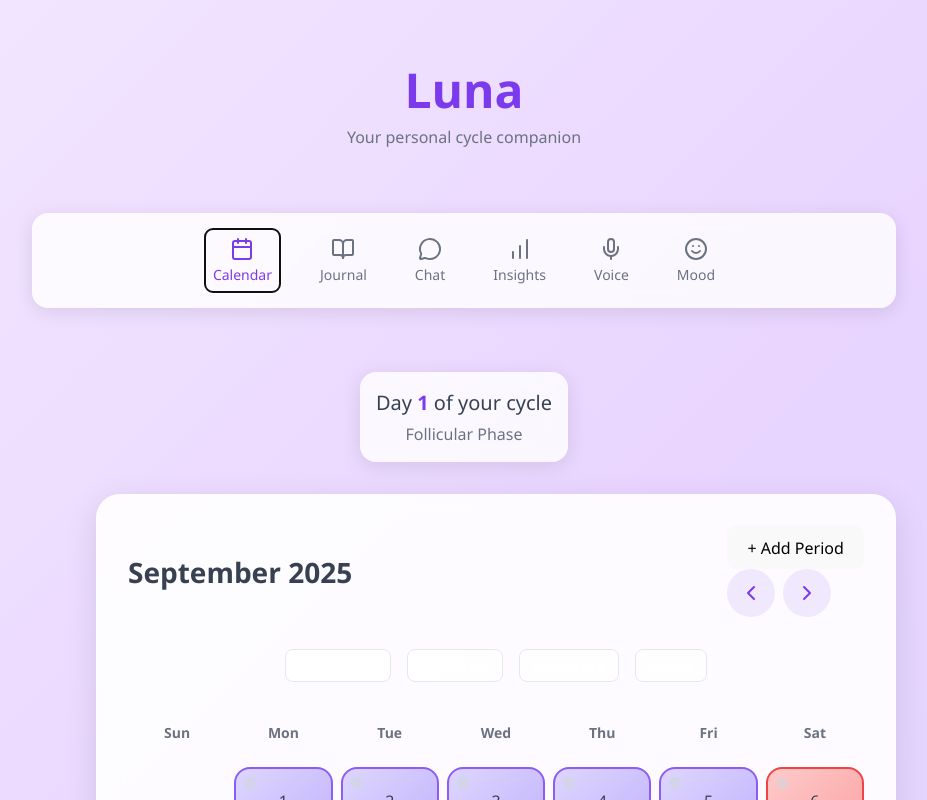
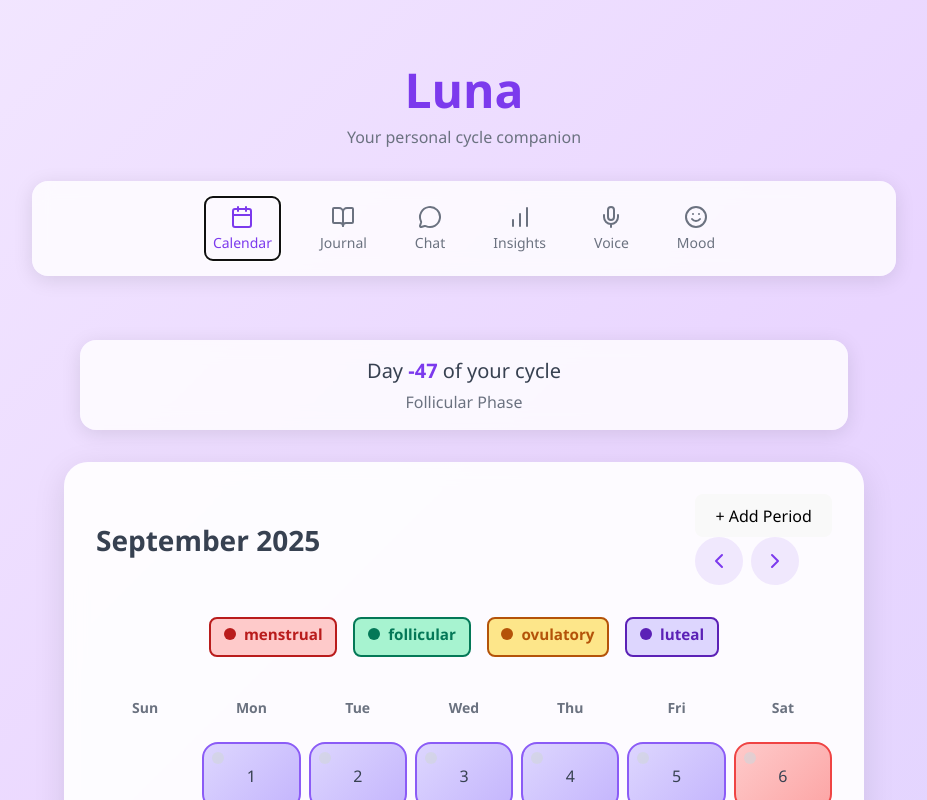
Before and after one commit to booknut123/hackmit-2025, a React (Vite) app: page / in a window 1280 px wide. Both pictures are taken after a click on the button "Calendar". Shown: the top 800 px of the page, without its empty margins (176-1103 px from the left). Built offline with nearby package versions, Linux system fonts and the light colour scheme.

Commit message:
worked on home page formatting and icons

```diff
--- a/src/components/homepage/Homepage.css
+++ b/src/components/homepage/Homepage.css
@@ -11,29 +11,15 @@ body {
 .page-container {
     display: flex;
     flex-direction: column;
-    align-items: center;
+    align-items: center; /* Centers all sections */
     padding: 2rem;
     min-height: 100vh;
 }
 
-/* Header */
-.page-title {
-    font-size: 3rem;
-    font-weight: 700;
-    color: #7c3aed;
-    margin-bottom: 0.5rem;
-    text-align: center;
-}
-
-.page-subtitle {
-    font-size: 1rem;
-    color: #6b7280;
-    margin-bottom: 2rem;
-    text-align: center;
-}
-
 /* Cycle status display */
 .cycle-status {
+    width: 100%;
+    max-width: 800px;
     text-align: center;
     margin-bottom: 2rem;
     padding: 1rem;
@@ -60,59 +46,13 @@ body {
     font-weight: 500;
 }
 
-/* Navigation tabs */
-.nav-tabs {
-    display: flex;
-    justify-content: center;
-    gap: 2rem;
-    margin-bottom: 2rem;
-    background: rgba(255, 255, 255, 0.8);
-    backdrop-filter: blur(10px);
-    padding: 1rem 2rem;
-    border-radius: 1rem;
-    box-shadow: 0 4px 20px rgba(0, 0, 0, 0.1);
-}
-
-.tab {
+/* Cycle form */
+.cycle-form {
     display: flex;
     flex-direction: column;
-    align-items: center;
-    background: none;
-    border: none;
-    font-size: 0.875rem;
-    font-weight: 500;
-    color: #6b7280;
-    padding: 0.5rem;
-    cursor: pointer;
-    transition: all 0.3s ease;
-}
-
-.tab:hover {
-    color: #7c3aed;
-}
-
-.tab.active {
-    color: #7c3aed;
-}
-
-.tab svg {
-    width: 1.5rem;
-    height: 1.5rem;
-    margin-bottom: 0.25rem;
-}
-.cycle-form,
-.calendar-card,
-.journal-details {
+    gap: 1rem;
+    width: 100%;
     max-width: 800px;
-    width: 100%;
-    margin-left: auto;
-    margin-right: auto;
-}
-
-/* Cycle form */
-.cycle-form {
-    display: flex; /* Hidden by default, can be shown when needed */
-    gap: 1rem;
     margin-bottom: 2rem;
     padding: 1rem;
     background: rgba(255, 255, 255, 0.8);
@@ -153,13 +93,14 @@ body {
 
 /* Calendar card */
 .calendar-card {
-    max-width: 800px;
     width: 100%;
+    max-width: 800px; /* Matches cycle-status and other sections */
     background: rgba(255, 255, 255, 0.9);
     backdrop-filter: blur(10px);
     border-radius: 1.5rem;
     box-shadow: 0 8px 32px rgba(0, 0, 0, 0.1);
     padding: 2rem;
+    margin-bottom: 2rem;
 }
 
 /* Calendar header */
@@ -200,8 +141,8 @@ body {
     background: rgba(124, 58, 237, 0.2);
     transform: scale(1.05);
 }
-
 /* Phase legend */
+/* Phase legend container */
 .calendar-legend {
     display: flex;
     gap: 1rem;
@@ -210,30 +151,57 @@ body {
     flex-wrap: wrap;
 }
 
+/* Legend badges: lighter background with border and dot inline */
 .badge {
-    display: flex;
-    align-items: center;
-    gap: 0.5rem;
-    padding: 0.5rem 1rem;
+    display: inline-flex;        /* keeps text and dot on the same line */
+    align-items: center;         /* vertically center */
+    padding: 0 1rem;
+    min-width: 70px;
+    height: 40px;                /* same as calendar day-cell */
     border-radius: 1rem;
     font-weight: 500;
-    font-size: 0.875rem;
-    color: #374151;
-    background: rgba(255, 255, 255, 0.8);
-    border: 1px solid #e5e7eb;
+    font-size: 0.9rem;
+    box-sizing: border-box;
 }
 
+/* Dot inline */
 .badge::before {
     content: '';
-    width: 0.75rem;
-    height: 0.75rem;
+    display: inline-block;
+    width: 12px;
+    height: 12px;
     border-radius: 50%;
+    margin-right: 0.5rem;        /* space between dot and text */
+    flex-shrink: 0;
 }
+/* Match colors to phase, text matches border (more visible) */
+.badge.menstrual {
+    background-color: #fecaca;   /* light red */
+    border: 2px solid #b91c1c;   /* darker red for contrast */
+    color: #b91c1c;              /* text same as border */
+}
+.badge.menstrual::before { background-color: #b91c1c; }
 
-.badge.menstrual::before { background-color: #ef4444; }
-.badge.follicular::before { background-color: #10b981; }
-.badge.ovulatory::before { background-color: #f59e0b; }
-.badge.luteal::before { background-color: #8b5cf6; }
+.badge.follicular {
+    background-color: #a7f3d0;   /* light green */
+    border: 2px solid #047857;   /* darker green for contrast */
+    color: #047857;              /* text same as border */
+}
+.badge.follicular::before { background-color: #047857; }
+
+.badge.ovulatory {
+    background-color: #fde68a;   /* light yellow */
+    border: 2px solid #b45309;   /* darker yellow/brownish for contrast */
+    color: #b45309;              /* text same as border */
+}
+.badge.ovulatory::before { background-color: #b45309; }
+
+.badge.luteal {
+    background-color: #ddd6fe;   /* light purple */
+    border: 2px solid #5b21b6;   /* darker purple for contrast */
+    color: #5b21b6;              /* text same as border */
+}
+.badge.luteal::before { background-color: #5b21b6; }
 
 /* Days of week */
 .calendar-days {
@@ -292,30 +260,11 @@ body {
     font-weight: 700;
 }
 
-.day-cell.menstrual {
-    background: linear-gradient(135deg, #fecaca 0%, #fca5a5 100%);
-    border-color: #ef4444;
-}
-
-.day-cell.follicular {
-    background: linear-gradient(135deg, #a7f3d0 0%, #6ee7b7 100%);
-    border-color: #10b981;
-}
-
-.day-cell.ovulatory {
-    background: linear-gradient(135deg, #fde68a 0%, #fcd34d 100%);
-    border-color: #f59e0b;
-}
-
-.day-cell.luteal {
-    background: linear-gradient(135deg, #ddd6fe 0%, #c4b5fd 100%);
-    border-color: #8b5cf6;
-}
-
-.day-cell.unknown {
-    background: linear-gradient(135deg, #f3f4f6 0%, #e5e7eb 100%);
-    border-color: #d1d5db;
-}
+.day-cell.menstrual { background: linear-gradient(135deg, #fecaca 0%, #fca5a5 100%); border-color: #ef4444; }
+.day-cell.follicular { background: linear-gradient(135deg, #a7f3d0 0%, #6ee7b7 100%); border-color: #10b981; }
+.day-cell.ovulatory { background: linear-gradient(135deg, #fde68a 0%, #fcd34d 100%); border-color: #f59e0b; }
+.day-cell.luteal { background: linear-gradient(135deg, #ddd6fe 0%, #c4b5fd 100%); border-color: #8b5cf6; }
+.day-cell.unknown { background: linear-gradient(135deg, #f3f4f6 0%, #e5e7eb 100%); border-color: #d1d5db; }
 
 /* Mood dot */
 .mood-dot {
@@ -354,34 +303,37 @@ body {
     z-index: 1;
 }
 
-/* Cycle info box */
+/* Cycle info */
 .cycle-info {
-    display: grid;
-    grid-template-columns: 1fr 1fr;
-    gap: 1rem;
-    padding: 1.5rem;
-    border-radius: 1rem;
-    background: rgba(255, 255, 255, 0.8);
-    backdrop-filter: blur(10px);
-    border: 1px solid rgba(255, 255, 255, 0.2);
-    font-size: 0.875rem;
+    display: flex;
+    flex-direction: column;
+    align-items: flex-start;
+    justify-content: center;
+    width: 100%;
+    max-width: 400px;
+    margin: 20px auto 0 auto;
+    padding: 15px 20px;
+    border: 1px solid #e0e0e0;
+    border-radius: 10px;
+    background-color: #fafafa;
+    box-shadow: 0 2px 6px rgba(0,0,0,0.05);
 }
 
-.cycle-info > div {
+.cycle-info div {
     display: flex;
     justify-content: space-between;
-    align-items: center;
-    color: #374151;
+    width: 100%;
+    margin: 4px 0;
 }
 
 .cycle-info span {
-    color: #6b7280;
     font-weight: 500;
+    color: #555;
 }
 
 .cycle-info strong {
     font-weight: 700;
-    color: #7c3aed;
+    color: #333;
 }
 
 /* Journal details modal */
@@ -458,28 +410,12 @@ body {
     .cycle-form,
     .calendar-card,
     .journal-details {
-    padding: 2rem;
-    border-radius: 1.5rem;
-    }
-    .page-container {
-        padding: 1rem;
+        padding: 2rem;
+        border-radius: 1.5rem;
     }
 
-    .page-title {
-        font-size: 2.5rem;
-    }
-
-    .nav-tabs {
-        gap: 1rem;
-        padding: 0.75rem 1rem;
-    }
-
-    .calendar-card {
-        padding: 1.5rem;
-    }
-
-    .calendar-title {
-        font-size: 1.5rem;
+    .cycle-info {
+        grid-template-columns: 1fr;
     }
 
     .day-cell {
@@ -487,7 +423,11 @@ body {
         font-size: 0.875rem;
     }
 
-    .cycle-info {
-        grid-template-columns: 1fr;
+    .page-container {
+        padding: 1rem;
+    }
+
+    .calendar-title {
+        font-size: 1.5rem;
     }
 }
--- a/src/components/homepage/Homepage.tsx
+++ b/src/components/homepage/Homepage.tsx
@@ -67,6 +67,7 @@ const Homepage: React.FC<HomepageProps> = ({ currentCycle, journalEntries }) =>
       if (adjustedDays >= 6) return 'follicular';
       return 'menstrual';
     }
+
     const cycleDay = daysSincePeriodStart + 1;
     if (periodEnd) {
       const endDate = new Date(periodEnd);
@@ -135,7 +136,11 @@ const Homepage: React.FC<HomepageProps> = ({ currentCycle, journalEntries }) =>
   const days = getDaysInMonth(currentDate);
   const today = new Date();
   const isCurrentMonth = currentDate.getMonth() === today.getMonth() && currentDate.getFullYear() === today.getFullYear();
-  const cycleDay = Math.max(1, Math.floor((today.getTime() - userCycle.startDate.getTime()) / (1000 * 60 * 60 * 24)) + 1);
+// Calculate cycle day based on full days since period start
+const todayMidnight = new Date(today.getFullYear(), today.getMonth(), today.getDate());
+const startMidnight = new Date(userCycle.startDate.getFullYear(), userCycle.startDate.getMonth(), userCycle.startDate.getDate());
+const daysSincePeriodStart = Math.floor((todayMidnight.getTime() - startMidnight.getTime()) / (1000 * 60 * 60 * 24));
+const cycleDay = daysSincePeriodStart + 1;
 
   return (
     <div className="page-container">
```
